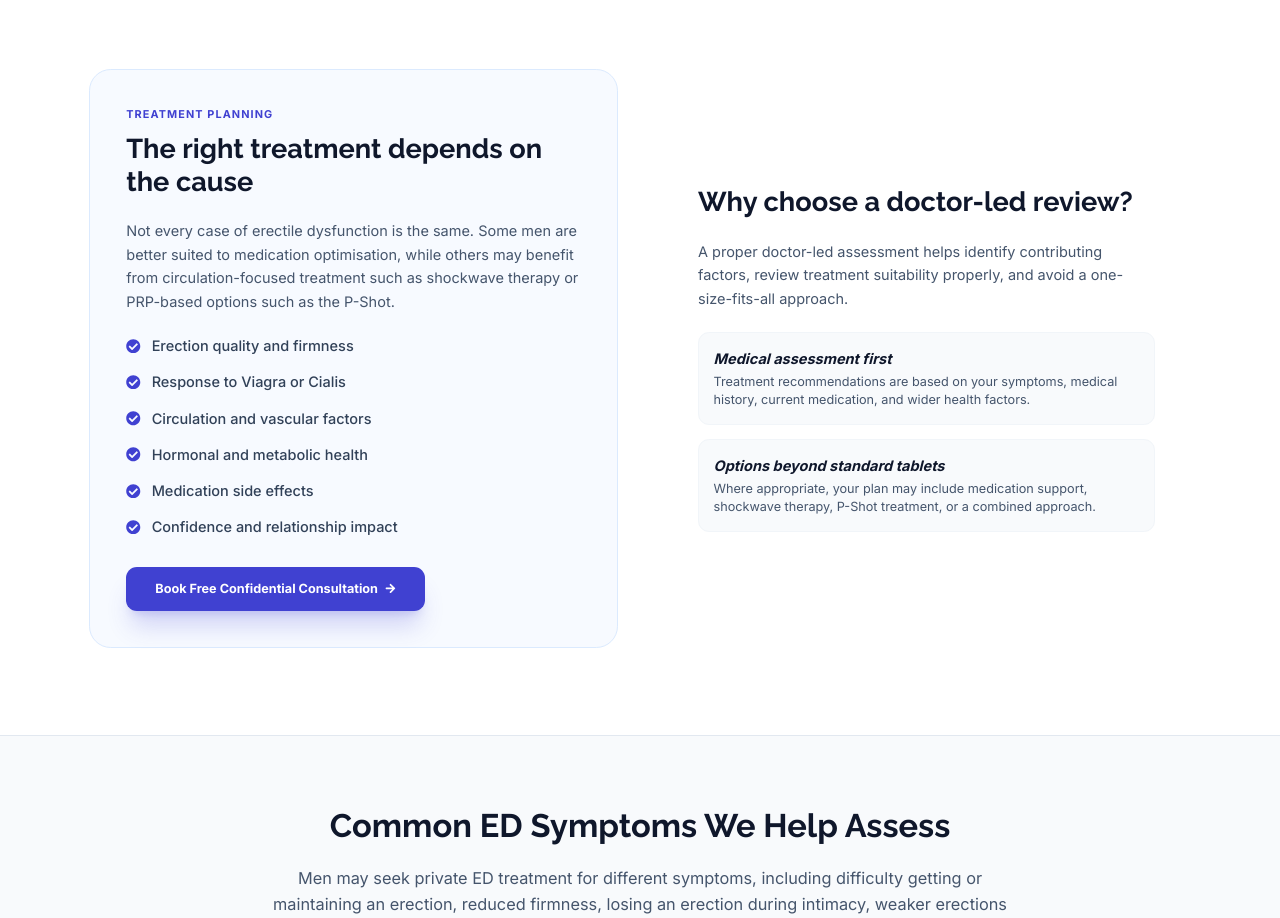
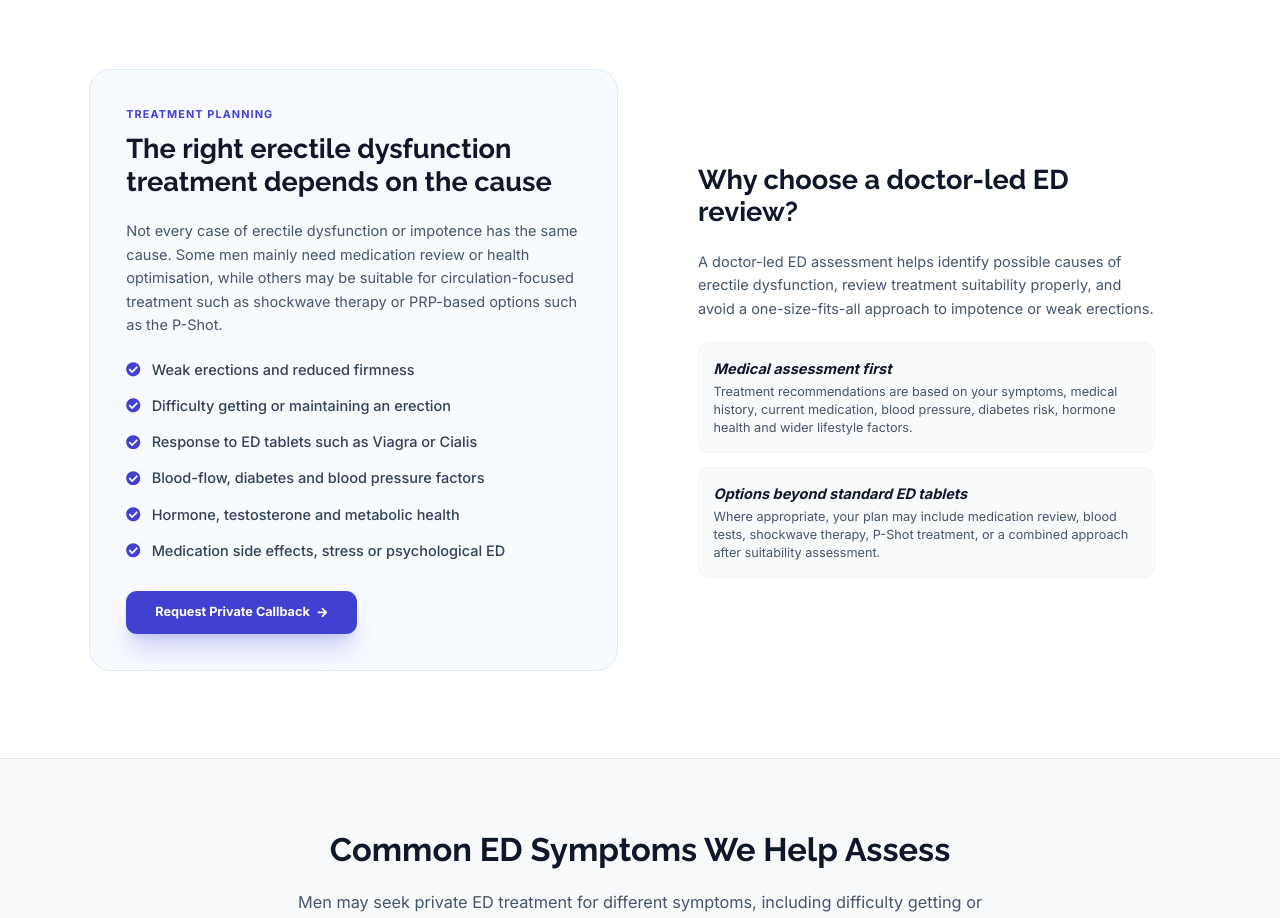
Before and after one commit to binithekid/Healing-PRP-Clinics-Preview, a Next.js app: page /birmingham/erectile-dysfunction in a window 1280 px wide. Shown: the part 2140-3058 px from the top of the page. Built offline with nearby package versions, Linux system fonts and the light colour scheme.

Commit message:
Clarify erectile dysfunction treatment information
Updated text to clarify treatment options and causes of erectile dysfunction. Enhanced button label and headings for better user understanding.

```diff
--- a/src/components/pages/ErectileDysfunctionClient.tsx
+++ b/src/components/pages/ErectileDysfunctionClient.tsx
@@ -401,19 +401,19 @@ export default function ErectileDysfunctionClient({
             <div className="bg-blue-50/50 p-10 rounded-3xl border border-blue-100">
                 <span className="text-[#4041d1] font-bold tracking-widest text-xs uppercase mb-3 block">Treatment Planning</span>
                 <h3 className="text-3xl font-raleway font-bold text-slate-900 mb-6">
-                  The right treatment depends on the cause
+                  The right erectile dysfunction treatment depends on the cause
                 </h3>
                 <p className="text-slate-600 text-base leading-relaxed mb-6">
-                  Not every case of erectile dysfunction is the same. Some men are better suited to medication optimisation, while others may benefit from circulation-focused treatment such as shockwave therapy or PRP-based options such as the P-Shot.
+                  Not every case of erectile dysfunction or impotence has the same cause. Some men mainly need medication review or health optimisation, while others may be suitable for circulation-focused treatment such as shockwave therapy or PRP-based options such as the P-Shot.
                 </p>
                 <ul className="space-y-4 mb-8">
                   {[
-                    "Erection quality and firmness",
-                    "Response to Viagra or Cialis",
-                    "Circulation and vascular factors",
-                    "Hormonal and metabolic health",
-                    "Medication side effects",
-                    "Confidence and relationship impact",
+                    "Weak erections and reduced firmness",
+                    "Difficulty getting or maintaining an erection",
+                    "Response to ED tablets such as Viagra or Cialis",
+                    "Blood-flow, diabetes and blood pressure factors",
+                    "Hormone, testosterone and metabolic health",
+                    "Medication side effects, stress or psychological ED",
                   ].map((item, i) => (
                     <li key={i} className="flex items-center gap-3 text-slate-700 font-medium">
                       <FaCheckCircle className="text-[#4041d1] shrink-0" /> {item}
@@ -424,24 +424,24 @@ export default function ErectileDysfunctionClient({
                   onClick={handleAction}
                   className="w-full sm:w-max px-8 py-3.5 bg-[#4041d1] text-white rounded-xl font-bold transition-all duration-300 text-sm flex items-center justify-center gap-2 group shadow-xl shadow-[#4041d1]/20 active:scale-95"
                 >
-                  Book Free Confidential Consultation
+                  Request Private Callback
                   <FaArrowRight className="w-3 h-3 group-hover:translate-x-1 transition-transform" />
                 </button>
             </div>
 
             <div className="p-10">
-              <h3 className="text-3xl font-raleway font-bold text-slate-900 mb-6">Why choose a doctor-led review?</h3>
+              <h3 className="text-3xl font-raleway font-bold text-slate-900 mb-6">Why choose a doctor-led ED review?</h3>
               <p className="text-slate-600 text-base leading-relaxed mb-6">
-                A proper doctor-led assessment helps identify contributing factors, review treatment suitability properly, and avoid a one-size-fits-all approach.
+                A doctor-led ED assessment helps identify possible causes of erectile dysfunction, review treatment suitability properly, and avoid a one-size-fits-all approach to impotence or weak erections.
               </p>
               <div className="space-y-4">
                  <div className="p-4 bg-slate-50 rounded-xl border border-slate-100">
                     <h4 className="font-bold text-slate-900 mb-1 italic">Medical assessment first</h4>
-                    <p className="text-sm text-slate-600">Treatment recommendations are based on your symptoms, medical history, current medication, and wider health factors.</p>
+                    <p className="text-sm text-slate-600">Treatment recommendations are based on your symptoms, medical history, current medication, blood pressure, diabetes risk, hormone health and wider lifestyle factors.</p>
                  </div>
                  <div className="p-4 bg-slate-50 rounded-xl border border-slate-100">
-                    <h4 className="font-bold text-slate-900 mb-1 italic">Options beyond standard tablets</h4>
-                    <p className="text-sm text-slate-600">Where appropriate, your plan may include medication support, shockwave therapy, P-Shot treatment, or a combined approach.</p>
+                    <h4 className="font-bold text-slate-900 mb-1 italic">Options beyond standard ED tablets</h4>
+                    <p className="text-sm text-slate-600">Where appropriate, your plan may include medication review, blood tests, shockwave therapy, P-Shot treatment, or a combined approach after suitability assessment.</p>
                  </div>
               </div>
             </div>
```
